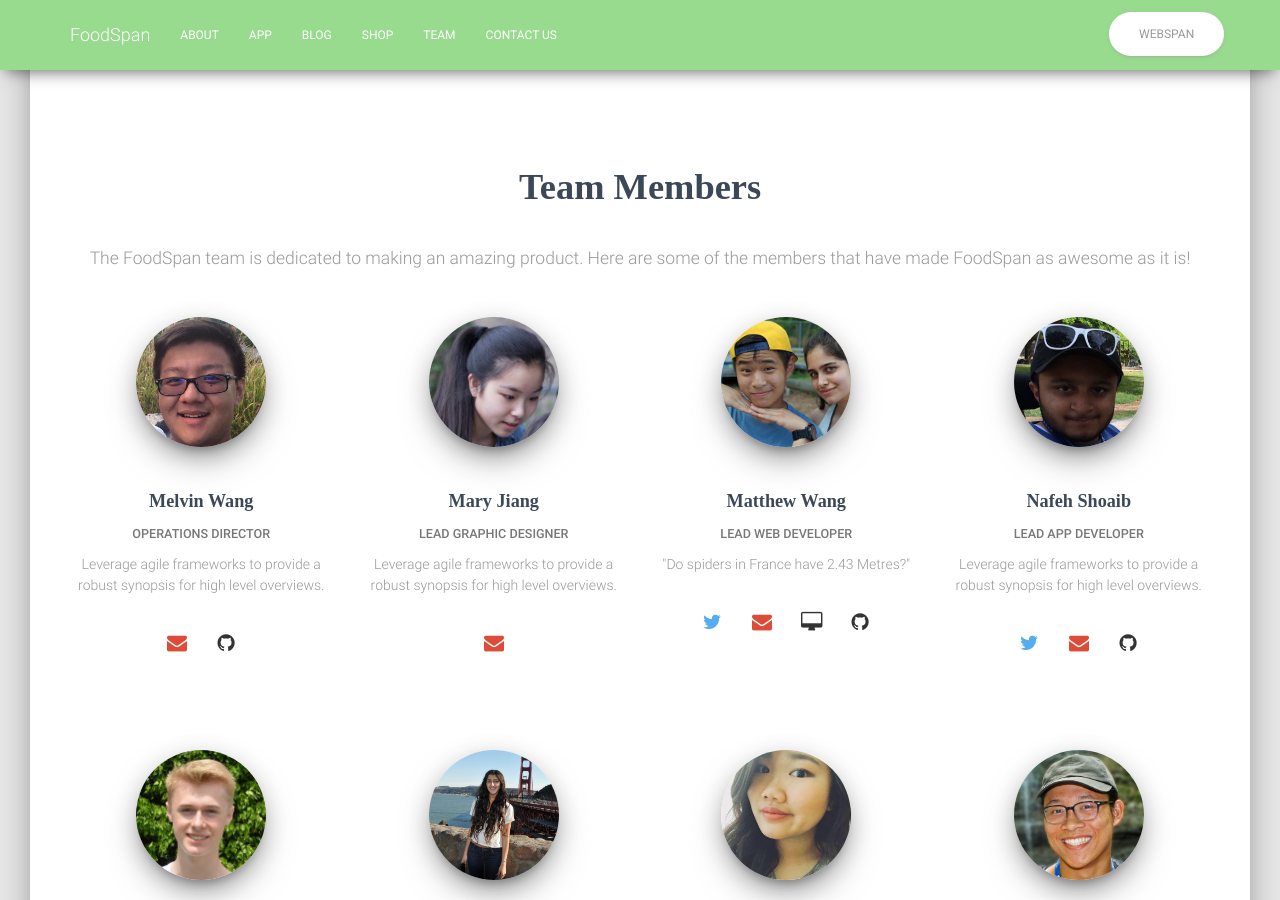
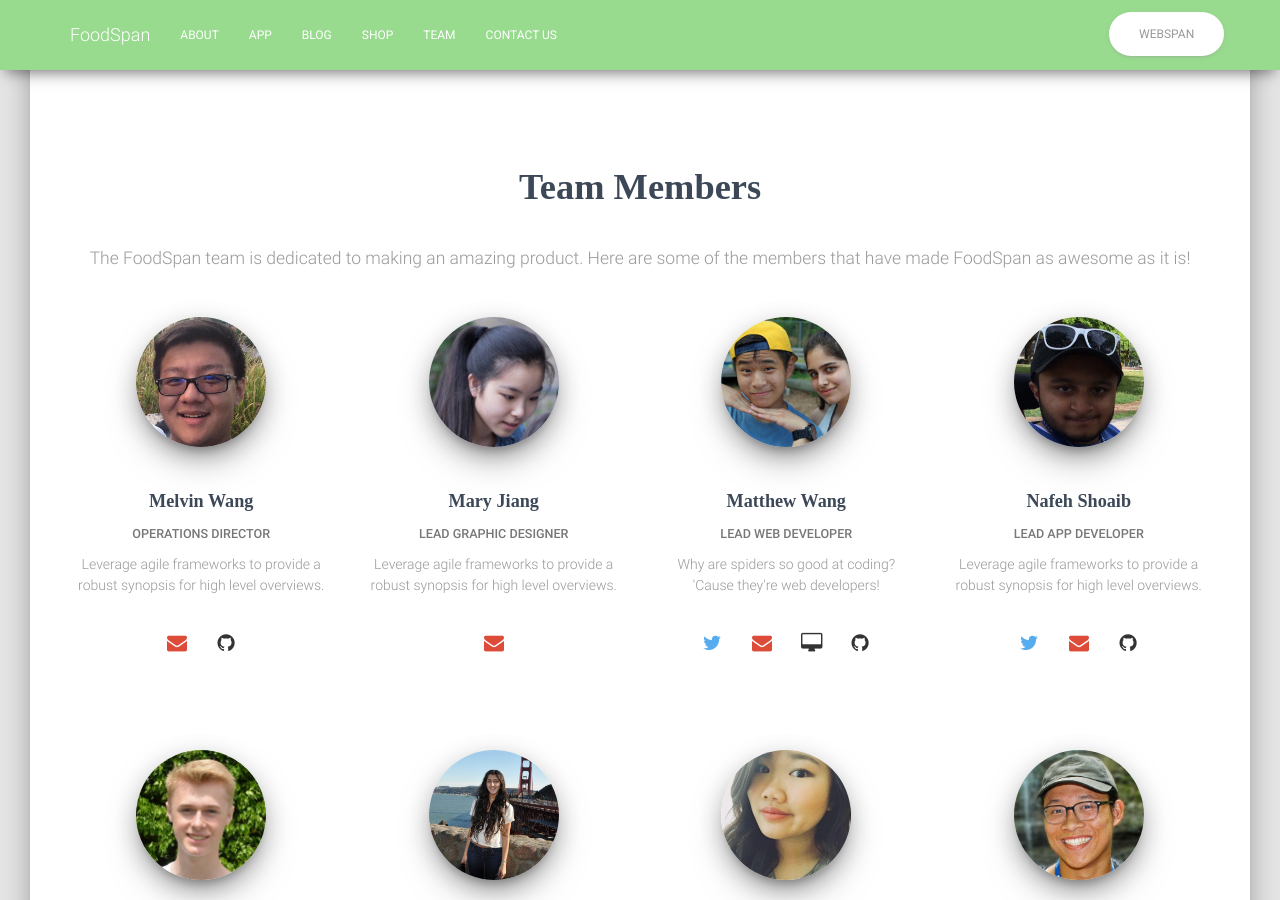
Before and after one commit to FoodSpan/foodspan-website, a Jekyll site: the page built from team.html, in a window 1280 px wide and 900 px high. Built offline with Jekyll 4.4.1, drawn with Linux system fonts in a browser that asks for light colours; some web fonts are replaced.

Commit message:
updates my quote

```diff
--- a/team.html
+++ b/team.html
@@ -61,7 +61,7 @@ permalink: /team/
 							<h4 class="card-title">Matthew Wang</h4>
 							<h6 class="category text-muted">Lead Web Developer</h6>
 							<p class="card-description">
-								"Do spiders in France have 2.43 Metres?"
+								Why are spiders so good at coding? 'Cause they're web developers!
 							</p>
               <div class="footer">
 								<a href="https://twitter.com/malsf21" class="btn btn-just-icon btn-simple btn-twitter"><i class="fa fa-twitter"></i></a>
```
